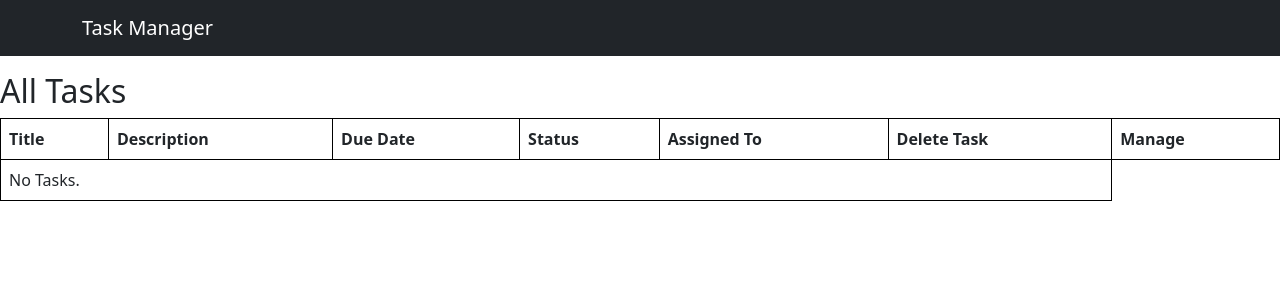
After one commit to emilejurgens/penguin, a Django app: template tasks/templates/all_tasks.html in a window 1280 px wide. The commit adds this page. Shown: the top 300 px of the page. Run offline with Django 4.2, Linux system fonts and the light colour scheme; the template is opened without the code that fills it, so the values that code supplies are empty; some libraries are stand-ins or nearby versions.

Commit message:
final commit

```diff
--- a/task_manager/urls.py
+++ b/task_manager/urls.py
@@ -17,6 +17,7 @@ Including another URLconf
 from django.contrib import admin
 from django.urls import path
 from tasks import views
+from tasks.views import create_task, show_all_tasks, delete_task, update_status
 
 urlpatterns = [
     path('admin/', admin.site.urls),
@@ -28,4 +29,9 @@ urlpatterns = [
     path('profile/', views.ProfileUpdateView.as_view(), name='profile'),
     path('sign_up/', views.SignUpView.as_view(), name='sign_up'),
     path('task_view/', views.task_view, name = 'task_view'),
+    path('task/create/', create_task, name='create_task'),
+    path('task/create/<int:task_id>/', create_task, name='create_task'),
+    path('tasks/all/', show_all_tasks, name ='all_tasks'),
+    path('task/delete/<int:task_id>/', delete_task, name='delete_task'),
+    path('task/update/<int:task_id>/', update_status, name='update_status'),
 ]
--- /dev/null
+++ b/tasks/templates/all_tasks.html
@@ -0,0 +1,78 @@
+{% extends 'base_content.html' %}
+
+{% block content %}
+<style>
+    table {
+        width: 100%;
+        border-collapse: collapse;
+    }
+    th, td {
+        border: 1px solid black;
+        padding: 8px;
+        text-align: left;
+    }
+    th {
+        background-color: white;
+    }
+    .hidden-form {
+        display: none;
+    }
+</style>
+
+
+
+<h2>All Tasks</h2>
+<table>
+    <thead>
+        <tr>
+            <th>Title</th>
+            <th>Description</th>
+            <th>Due Date</th>
+            <th>Status</th>
+            <th>Assigned To</th>
+            <th>Delete Task</th>
+            <th>Manage</th>
+        </tr>
+    </thead>
+    <tbody>
+        {% for task in all_tasks %}
+        <tr>
+            <td>{{ task.title }}</td>
+            <td>{{ task.description }}</td>
+            <td>{{ task.due_date|date:"Y-m-d" }}</td>
+
+            <td>
+                {{ task.get_status_display }}
+                    {% for value, name in task.STATUS_CHOICES %}
+                        <option value="{{ value }}" {% if task.status == value %}selected{% endif %}>
+                            {{ name }}
+                        </option>
+                    {% endfor %}
+                </select>
+            </td>
+            <td>
+                {% for user in task.assigned_to.all %}
+                    {{ user.full_name }}<br>
+                {% empty %}
+                    No users assigned.<br>
+                {% endfor %}
+            </td>
+            <td>
+                <form action="{% url 'delete_task' task.id %}" method="post">
+                    {% csrf_token %}
+                    <button type="submit">Delete</button>
+                </form>
+            </td>
+            <td>
+                <a href="{% url 'create_task' task.id %}">
+                    <button type="button">Manage Task</button>
+                </a>
+            </td>
+        </tr>
+        {% empty %}
+        <tr><td colspan="6">No Tasks.</td></tr>
+        {% endfor %}
+    </tbody>
+</table>
+
+{% endblock %}
--- a/tasks/templates/partials/navbar.html
+++ b/tasks/templates/partials/navbar.html
@@ -6,8 +6,22 @@
     <button class="navbar-toggler" type="button" data-bs-toggle="collapse" data-bs-target="#navbarSupportedContent" aria-controls="navbarSupportedContent" aria-expanded="false" aria-label="Toggle navigation">
       <span class="navbar-toggler-icon"></span>
     </button>
-    {% if user.is_authenticated %}
-      {% include 'partials/menu.html' %}
-    {% endif %}
+    <div class="collapse navbar-collapse" id="navbarSupportedContent">
+      <ul class="navbar-nav me-auto mb-2 mb-lg-0">
+        {% if user.is_authenticated %}
+          <li class="nav-item">
+            <a class="nav-link" href="{% url 'create_task' %}">Create Task</a>
+          </li>
+          <li class="nav-item">
+            <a class="nav-link" href="{% url 'all_tasks' %}">All Tasks</a>
+          </li>
+        {% endif %}
+      </ul>
+      {% if user.is_authenticated %}
+        <ul class="navbar-nav ms-auto">
+          {% include 'partials/menu.html' %}
+        </ul>
+      {% endif %}
+    </div>
   </div>
 </nav>
```
Also changed, not shown: tasks/forms.py (+25 -0 lines), tasks/models.py (+13 -0 lines), tasks/templates/create_task.html (added, +43 -0 lines), tasks/tests/forms/test_task_model.py (added, +94 -0 lines).
